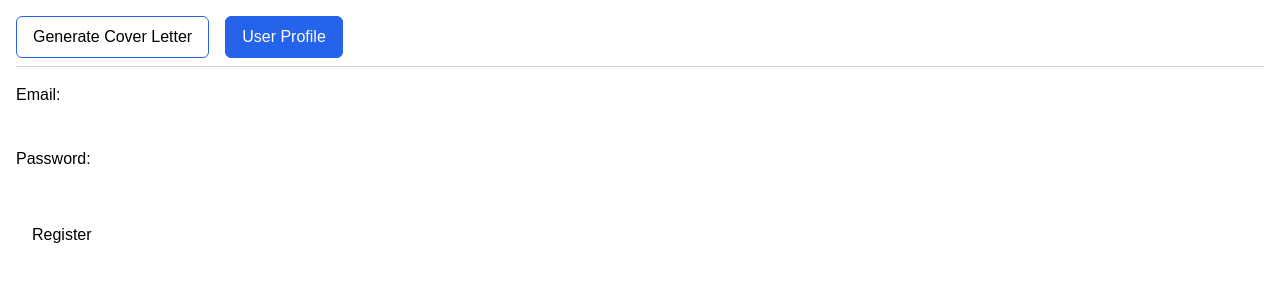
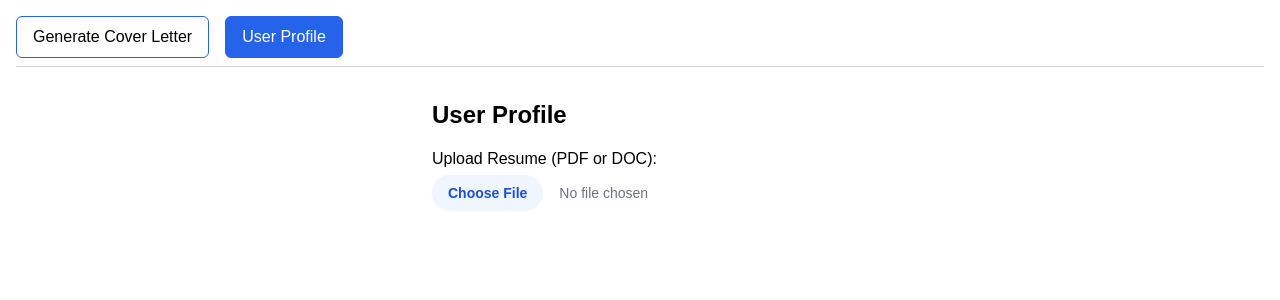
Before and after one commit to Praneeth003/CoverLetter.AI, a React (Vite) app in the folder frontend/: page / in a window 1280 px wide. Both pictures are taken after a click on the button "User Profile". Shown: the top 300 px of the page. Built offline with nearby package versions, Linux system fonts and the light colour scheme.

Commit message:
upload resume feature

```diff
--- a/frontend/src/components/UserProfile.tsx
+++ b/frontend/src/components/UserProfile.tsx
@@ -1,63 +1,88 @@
-/* eslint-disable @typescript-eslint/no-unused-vars */
-import { useState } from "react";
+import { useState, useEffect } from "react";
 
 export default function UserProfile() {
-  const [formData, setFormData] = useState({ email: "", password: "" });
-  const [message, setMessage] = useState("");
+  const [resume, setResume] = useState<File | null>(null);
+  const [storedResume, setStoredResume] = useState<string | null>(null);
 
-  const handleSubmit = async (e: React.FormEvent<HTMLFormElement>) => {
-    e.preventDefault();
-    try {
-      const res = await fetch("/api/register", {
-        method: "POST",
-        headers: { "Content-Type": "application/json" },
-        body: JSON.stringify(formData)
-      });
-      const data = await res.json();
-      if (data.success) {
-        setMessage("Registration successful!");
-      } else {
-        setMessage("Registration failed: " + data.error);
+  // Load stored resume on component mount
+  useEffect(() => {
+    chrome.storage.local.get(['resume'], (result) => {
+      if (result.resume) {
+        setStoredResume(result.resume);
       }
-    } catch (error) {
-      setMessage("Error during registration.");
+    });
+  }, []);
+
+  const handleResumeChange = async (event: React.ChangeEvent<HTMLInputElement>) => {
+    if (event.target.files && event.target.files.length > 0) {
+      const file = event.target.files[0];
+      setResume(file);
+
+      // Convert file to Base64
+      const reader = new FileReader();
+      reader.readAsDataURL(file);
+      reader.onload = () => {
+        const base64Data = reader.result as string;
+
+        // Store in Chrome's local storage
+        chrome.storage.local.set({ resume: base64Data }, () => {
+          console.log('Resume saved locally');
+          setStoredResume(base64Data);
+        });
+      };
     }
   };
 
-  const handleChange = (e: React.ChangeEvent<HTMLInputElement>) => {
-    setFormData((prev) => ({ ...prev, [e.target.name]: e.target.value }));
+  const handleRemoveResume = () => {
+    chrome.storage.local.remove('resume', () => {
+      setResume(null);
+      setStoredResume(null);
+      console.log('Resume removed');
+    });
   };
 
   return (
-    <form onSubmit={handleSubmit}>
-      <div>
-        <label>Email:</label>
-        <br />
-        <input
-          type="email"
-          name="email"
-          value={formData.email}
-          onChange={handleChange}
-          required
-          style={{ padding: "4px", width: "100%" }}
-        />
+    <div className="p-4 max-w-md mx-auto">
+      <h1 className="text-2xl font-bold mb-4">User Profile</h1>
+      <div className="mb-4">
+        <label className="block mb-2 font-medium">
+          Upload Resume (PDF or DOC):
+          <input
+            type="file"
+            accept=".pdf,.doc,.docx"
+            onChange={handleResumeChange}
+            className="block w-full mt-1 text-sm text-gray-500
+              file:mr-4 file:py-2 file:px-4
+              file:rounded-full file:border-0
+              file:text-sm file:font-semibold
+              file:bg-blue-50 file:text-blue-700
+              hover:file:bg-blue-100"
+          />
+        </label>
       </div>
-      <div style={{ marginTop: "8px" }}>
-        <label>Password:</label>
-        <br />
-        <input
-          type="password"
-          name="password"
-          value={formData.password}
-          onChange={handleChange}
-          required
-          style={{ padding: "4px", width: "100%" }}
-        />
-      </div>
-      <button type="submit" style={{ marginTop: "12px", padding: "8px 16px", cursor: "pointer" }}>
-        Register
-      </button>
-      {message && <div style={{ marginTop: "8px" }}>{message}</div>}
-    </form>
+
+      {storedResume && (
+        <div className="mt-4 p-4 bg-gray-50 rounded-lg">
+          <p className="text-sm font-medium">
+            Stored Resume: {resume?.name || 'resume-file'}
+          </p>
+          <div className="mt-2 flex gap-2">
+            <a
+              href={storedResume}
+              download="resume"
+              className="px-3 py-1 text-sm text-blue-600 hover:text-blue-800"
+            >
+              Download
+            </a>
+            <button
+              onClick={handleRemoveResume}
+              className="px-3 py-1 text-sm text-red-600 hover:text-red-800"
+            >
+              Remove
+            </button>
+          </div>
+        </div>
+      )}
+    </div>
   );
 }
```
Also changed, not shown: frontend/public/background.js (line endings or trailing spaces), frontend/public/manifest.json.
